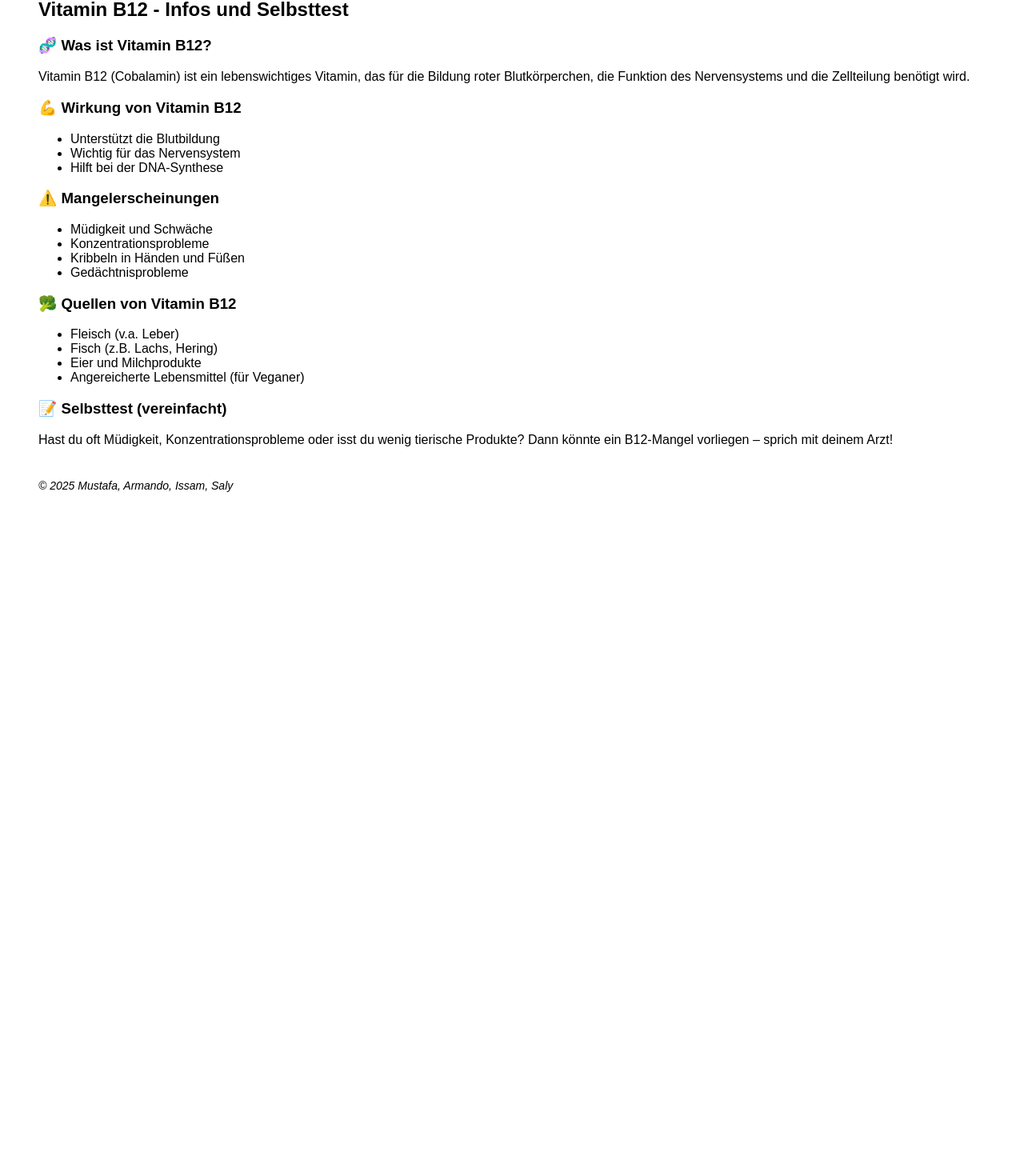
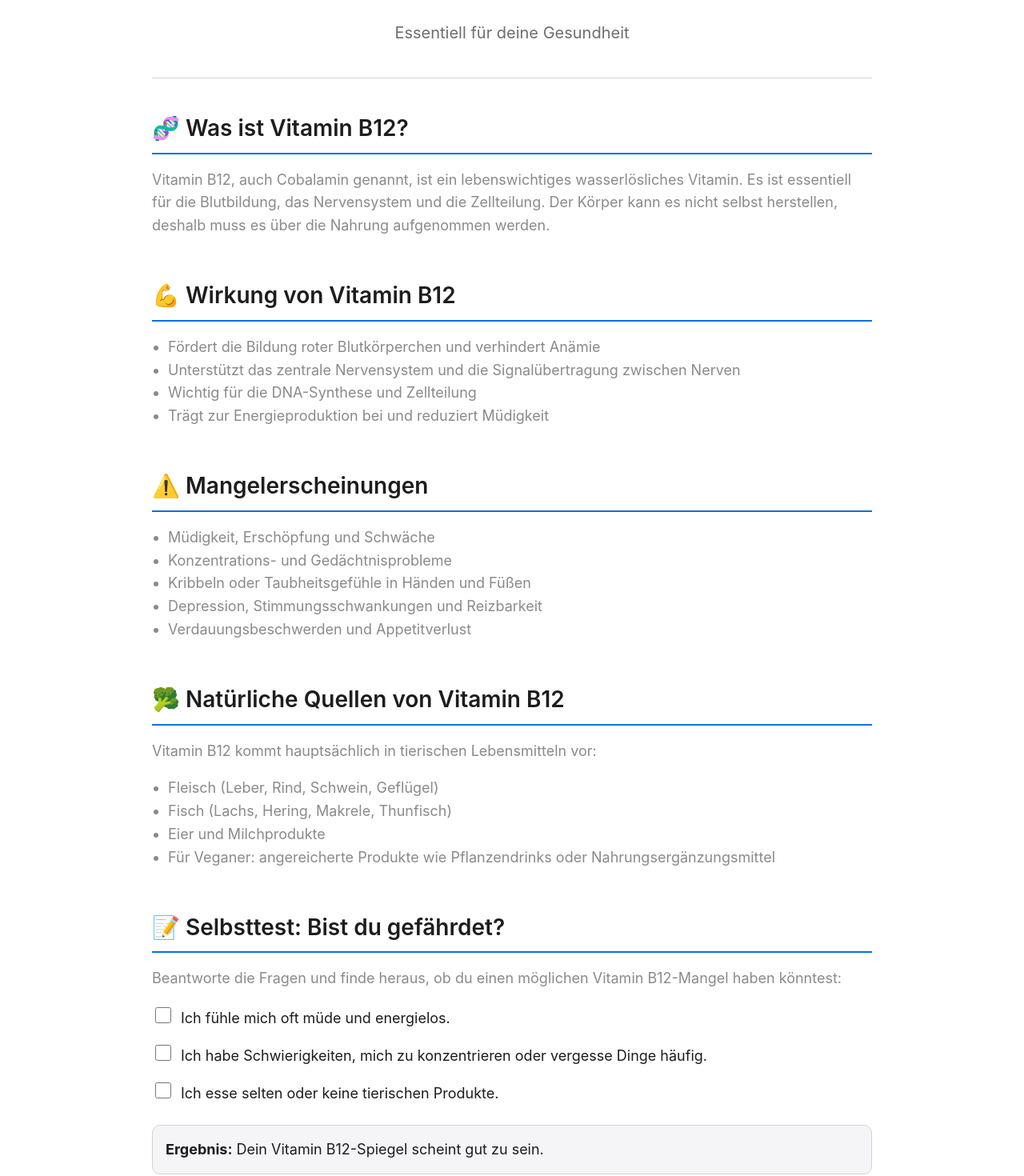
Before and after one commit to MustafaEmperator/VitaminB12MU, a React (Create React App) app: page / in a window 1280 px wide. Shown: the part 100-1570 px from the top of the page at 80% size. Before the commit the page ends 800 px from the top, so only its background shows below. Built offline with nearby package versions, Linux system fonts and the light colour scheme.

Commit message:
Update App.js

```diff
--- a/src/App.js
+++ b/src/App.js
@@ -1,61 +1,206 @@
-import React from 'react';
+import React, { useState } from 'react';
 
 function App() {
+  const [testAnswers, setTestAnswers] = useState({
+    fatigue: false,
+    concentration: false,
+    diet: false,
+  });
+
+  const handleChange = (e) => {
+    const { name, checked } = e.target;
+    setTestAnswers(prev => ({ ...prev, [name]: checked }));
+  };
+
+  const calculateResult = () => {
+    const positiveAnswers = Object.values(testAnswers).filter(v => v).length;
+    if (positiveAnswers === 0) return 'Dein Vitamin B12-Spiegel scheint gut zu sein.';
+    if (positiveAnswers === 1) return 'Ein leichter Verdacht auf B12-Mangel – beobachte deine Symptome und achte auf deine Ernährung.';
+    if (positiveAnswers === 2) return 'Es gibt Anzeichen für einen möglichen B12-Mangel. Ein Arztbesuch wäre sinnvoll.';
+    return 'Starke Hinweise auf einen Vitamin B12-Mangel! Bitte konsultiere bald deinen Arzt.';
+  };
+
   return (
-    <div style={{ fontFamily: 'Arial, sans-serif', margin: '40px' }}>
-      <h1 style={{ fontSize: '32px' }}>Mustafa, Armando, Issam, Saly</h1>
-      <h2 style={{ fontSize: '24px', marginBottom: '20px' }}>Vitamin B12 - Infos und Selbsttest</h2>
+    <div style={styles.container}>
+      <header style={styles.header}>
+        <h1 style={styles.title}>Vitamin B12</h1>
+        <p style={styles.subtitle}>Essentiell für deine Gesundheit</p>
+      </header>
 
-      <section>
-        <h3>🧬 Was ist Vitamin B12?</h3>
-        <p>
-          Vitamin B12 (Cobalamin) ist ein lebenswichtiges Vitamin, das für die Bildung roter Blutkörperchen,
-          die Funktion des Nervensystems und die Zellteilung benötigt wird.
+      <section style={styles.section}>
+        <h2 style={styles.sectionTitle}>🧬 Was ist Vitamin B12?</h2>
+        <p style={styles.text}>
+          Vitamin B12, auch Cobalamin genannt, ist ein lebenswichtiges wasserlösliches Vitamin.
+          Es ist essentiell für die Blutbildung, das Nervensystem und die Zellteilung. Der Körper kann es nicht selbst herstellen,
+          deshalb muss es über die Nahrung aufgenommen werden.
         </p>
       </section>
 
-      <section>
-        <h3>💪 Wirkung von Vitamin B12</h3>
-        <ul>
-          <li>Unterstützt die Blutbildung</li>
-          <li>Wichtig für das Nervensystem</li>
-          <li>Hilft bei der DNA-Synthese</li>
+      <section style={styles.section}>
+        <h2 style={styles.sectionTitle}>💪 Wirkung von Vitamin B12</h2>
+        <ul style={styles.list}>
+          <li>Fördert die Bildung roter Blutkörperchen und verhindert Anämie</li>
+          <li>Unterstützt das zentrale Nervensystem und die Signalübertragung zwischen Nerven</li>
+          <li>Wichtig für die DNA-Synthese und Zellteilung</li>
+          <li>Trägt zur Energieproduktion bei und reduziert Müdigkeit</li>
         </ul>
       </section>
 
-      <section>
-        <h3>⚠️ Mangelerscheinungen</h3>
-        <ul>
-          <li>Müdigkeit und Schwäche</li>
-          <li>Konzentrationsprobleme</li>
-          <li>Kribbeln in Händen und Füßen</li>
-          <li>Gedächtnisprobleme</li>
+      <section style={styles.section}>
+        <h2 style={styles.sectionTitle}>⚠️ Mangelerscheinungen</h2>
+        <ul style={styles.list}>
+          <li>Müdigkeit, Erschöpfung und Schwäche</li>
+          <li>Konzentrations- und Gedächtnisprobleme</li>
+          <li>Kribbeln oder Taubheitsgefühle in Händen und Füßen</li>
+          <li>Depression, Stimmungsschwankungen und Reizbarkeit</li>
+          <li>Verdauungsbeschwerden und Appetitverlust</li>
         </ul>
       </section>
 
-      <section>
-        <h3>🥦 Quellen von Vitamin B12</h3>
-        <ul>
-          <li>Fleisch (v.a. Leber)</li>
-          <li>Fisch (z.B. Lachs, Hering)</li>
+      <section style={styles.section}>
+        <h2 style={styles.sectionTitle}>🥦 Natürliche Quellen von Vitamin B12</h2>
+        <p style={styles.text}>
+          Vitamin B12 kommt hauptsächlich in tierischen Lebensmitteln vor:
+        </p>
+        <ul style={styles.list}>
+          <li>Fleisch (Leber, Rind, Schwein, Geflügel)</li>
+          <li>Fisch (Lachs, Hering, Makrele, Thunfisch)</li>
           <li>Eier und Milchprodukte</li>
-          <li>Angereicherte Lebensmittel (für Veganer)</li>
+          <li>Für Veganer: angereicherte Produkte wie Pflanzendrinks oder Nahrungsergänzungsmittel</li>
         </ul>
       </section>
 
-      <section>
-        <h3>📝 Selbsttest (vereinfacht)</h3>
-        <p>
-          Hast du oft Müdigkeit, Konzentrationsprobleme oder isst du wenig tierische Produkte?
-          Dann könnte ein B12-Mangel vorliegen – sprich mit deinem Arzt!
+      <section style={styles.section}>
+        <h2 style={styles.sectionTitle}>📝 Selbsttest: Bist du gefährdet?</h2>
+        <p style={styles.text}>
+          Beantworte die Fragen und finde heraus, ob du einen möglichen Vitamin B12-Mangel haben könntest:
         </p>
+
+        <form style={styles.form}>
+          <label style={styles.label}>
+            <input
+              type="checkbox"
+              name="fatigue"
+              checked={testAnswers.fatigue}
+              onChange={handleChange}
+              style={styles.checkbox}
+            />
+            Ich fühle mich oft müde und energielos.
+          </label>
+          <label style={styles.label}>
+            <input
+              type="checkbox"
+              name="concentration"
+              checked={testAnswers.concentration}
+              onChange={handleChange}
+              style={styles.checkbox}
+            />
+            Ich habe Schwierigkeiten, mich zu konzentrieren oder vergesse Dinge häufig.
+          </label>
+          <label style={styles.label}>
+            <input
+              type="checkbox"
+              name="diet"
+              checked={testAnswers.diet}
+              onChange={handleChange}
+              style={styles.checkbox}
+            />
+            Ich esse selten oder keine tierischen Produkte.
+          </label>
+        </form>
+
+        <div style={styles.resultBox}>
+          <strong>Ergebnis:</strong> {calculateResult()}
+        </div>
       </section>
 
-      <footer style={{ marginTop: '40px', fontStyle: 'italic', fontSize: '14px' }}>
-        © 2025 Mustafa, Armando, Issam, Saly
+      <footer style={styles.footer}>
+        <p>© 2025 Mustafa, Armando, Issam, Saly</p>
       </footer>
     </div>
   );
 }
 
+const styles = {
+  container: {
+    fontFamily: "'SF Pro Text', -apple-system, BlinkMacSystemFont, 'Segoe UI', Roboto, Oxygen",
+    color: '#1d1d1f',
+    backgroundColor: '#fff',
+    maxWidth: 900,
+    margin: '40px auto',
+    padding: '0 20px',
+    lineHeight: 1.6,
+  },
+  header: {
+    borderBottom: '1px solid #d2d2d7',
+    paddingBottom: 20,
+    marginBottom: 40,
+    textAlign: 'center',
+  },
+  title: {
+    fontWeight: 700,
+    fontSize: 48,
+    margin: 0,
+  },
+  subtitle: {
+    fontWeight: 400,
+    fontSize: 20,
+    color: '#6e6e73',
+    marginTop: 8,
+  },
+  section: {
+    marginBottom: 50,
+  },
+  sectionTitle: {
+    fontSize: 28,
+    fontWeight: 600,
+    borderBottom: '2px solid #0071e3',
+    paddingBottom: 8,
+    marginBottom: 16,
+  },
+  text: {
+    fontSize: 18,
+    color: '#3c3c4399',
+  },
+  list: {
+    fontSize: 18,
+    paddingLeft: 20,
+    color: '#3c3c4399',
+  },
+  form: {
+    display: 'flex',
+    flexDirection: 'column',
+    gap: 15,
+    marginTop: 16,
+  },
+  label: {
+    fontSize: 18,
+    color: '#1d1d1f',
+    cursor: 'pointer',
+    userSelect: 'none',
+  },
+  checkbox: {
+    marginRight: 12,
+    width: 20,
+    height: 20,
+    cursor: 'pointer',
+  },
+  resultBox: {
+    marginTop: 24,
+    backgroundColor: '#f5f5f7',
+    border: '1px solid #d2d2d7',
+    borderRadius: 10,
+    padding: 16,
+    fontSize: 18,
+    color: '#1d1d1f',
+  },
+  footer: {
+    textAlign: 'center',
+    borderTop: '1px solid #d2d2d7',
+    paddingTop: 20,
+    color: '#6e6e73',
+    fontSize: 14,
+  },
+};
+
 export default App;
```
